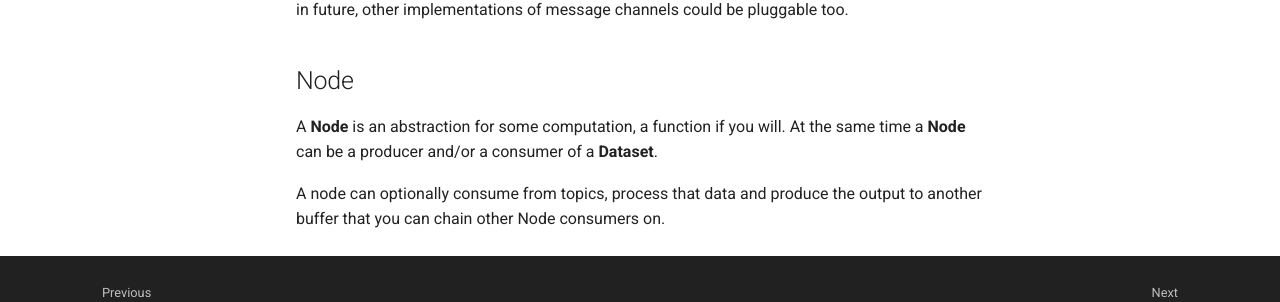
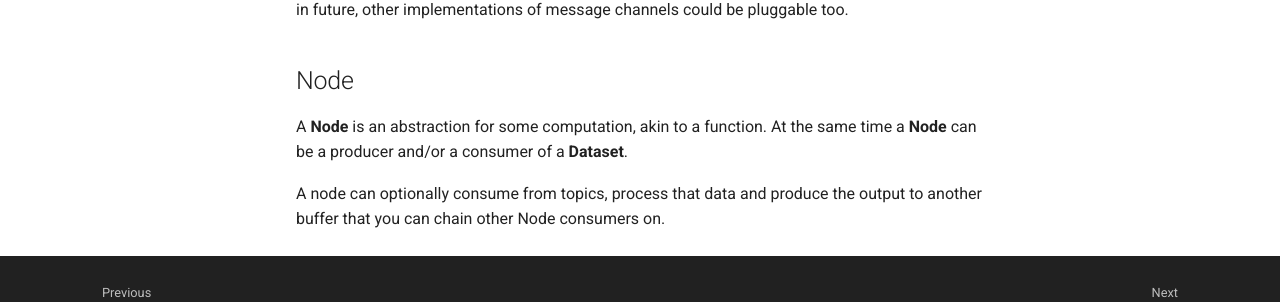
Before and after one commit to aineko-dev/aineko, an MkDocs documentation site: the page built from docs/developer_guide/concepts.md, in a window 1280 px wide and 1226 px high. Shown: the part 814-1116 px from the top of the window. Built offline with MkDocs 1.6.1 and Material for MkDocs 9.7.7, drawn with Linux system fonts in a browser that asks for light colours; comment, search, counter and statistics services are not loaded; the version menu is left out.

Commit message:
fix: avoid will

```diff
--- a/docs/developer_guide/concepts.md
+++ b/docs/developer_guide/concepts.md
@@ -28,6 +28,6 @@ A Dataset is an abstraction for a buffer for data that you can define producers
 
 ## Node
 
-A **Node** is an abstraction for some computation, a function if you will. At the same time a **Node** can be a producer and/or a consumer of a **Dataset**.
+A **Node** is an abstraction for some computation, akin to a function. At the same time a **Node** can be a producer and/or a consumer of a **Dataset**.
 
 A node can optionally consume from topics, process that data and produce the output to another buffer that you can chain other Node consumers on.
```
